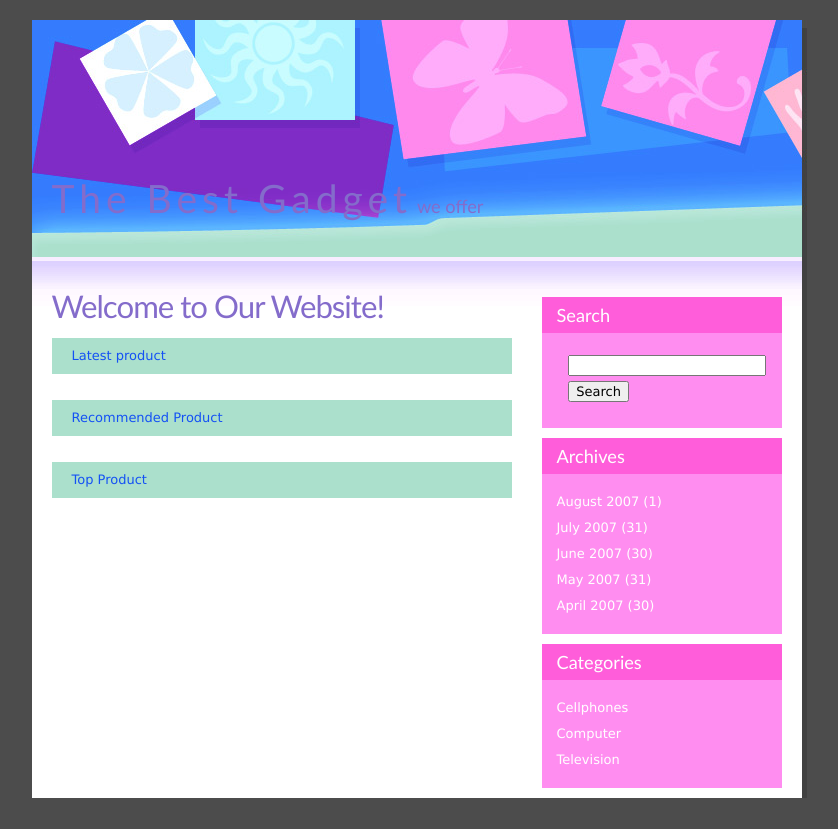
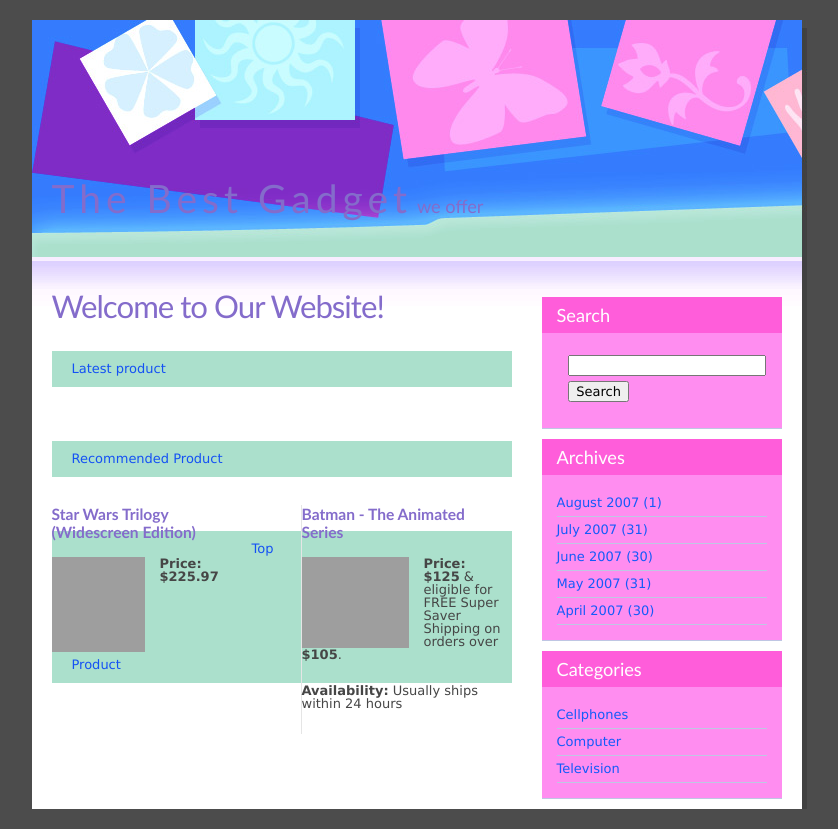
Before and after one commit to akonievyang/online-selling, a PHP site: page /myhome.php in a window 1280 px wide. Shown: the whole page, without its empty margins (221-1059 px from the left). Before the commit the page ends 798 px from the top, so only its background shows below. Run offline with PHP 8.4, Linux system fonts and the light colour scheme; grey boxes are pictures that could not be loaded.

Commit message:
view products

```diff
--- a/bootstrap/css/myhome.css
+++ b/bootstrap/css/myhome.css
@@ -34,12 +34,12 @@
 	line-height: 2em;
 }
 
-p {
+#body p {
+    line-height: 13px;
+
 }
 
-blockquote {
-	font-style: italic;
-}
+
 
 ul {
 }
@@ -47,15 +47,12 @@
 ol {
 }
 
-a {
+li{
 	text-decoration: none;
 	border-bottom: 1px solid #BFC6E3;
 	color: #145BF9;
 }
 
-a:hover {
-	border: none;
-}
 
 small {
 }
@@ -84,7 +81,7 @@
 	width: 775px;
 	height: 237px;
 	margin: 0 auto;
-	background: url(../images/img01.jpg);
+	background: url(images/img01.jpg);
 }
 
 #header h1, #header h2 {
@@ -103,10 +100,6 @@
 	font-size: 1.4em;
 }
 
-#header a {
-	border: none;
-	color: #FFFFFF;
-}
 
 /* Page */
 
@@ -129,16 +122,13 @@
 
 .post {
 	margin-bottom: 2em;
+    line-height: ;
 }
 
 .post .title {
 	margin: 0;
 }
 
-.post .title a {
-	border: none;
-	color: #846CCB;
-}
 
 .post .title a:hover {
 	color: #145BF9;
@@ -158,9 +148,7 @@
 	color: #1451F4;
 }
 
-.post .meta a {
-	color: #1451F4;
-}
+
 
 /* Sidebar */
 
@@ -198,10 +186,6 @@
 	color: #FFFFFF;
 }
 
-#sidebar a {
-	border: none;
-	color: #FFFFFF;
-}
 
 #sidebar form {
 	margin: 0;
@@ -219,3 +203,29 @@
 #sidebar #s {
 	width: 190px;
 }
+.inner{
+    background-color:#ffffff;
+}
+#body .leftbox,
+#body .rightbox {
+    margin-top: 5px;
+    color: #464646;
+
+}
+
+#body .leftbox {
+    float: left;
+    width: 200px;
+
+}
+
+#body .rightbox {
+    float: right;
+    width: 200px;
+    margin-right: 18px;
+    border-left: 1px solid #e5e5e5;
+}
+
+#body .rightbox {
+    margin-right: 10px;
+}
--- a/myhome.php
+++ b/myhome.php
@@ -1,5 +1,5 @@
 <!DOCTYPE html >
-<html>
+<html xmlns="http://www.w3.org/1999/html">
     <head>
         <meta http-equiv="content-type" content="text/html; charset=utf-8" />
         <title>The Best Gadget </title>
@@ -20,7 +20,8 @@
 
                     </div>
 
-                    <p class="meta">Latest product</p>
+
+
                 </div>
 
                 <div class="post">
@@ -30,9 +31,36 @@
                         </blockquote>
 
                     </div>
+                    <p class="meta">Latest product</p>
+                </div>
+                <br/>
+                <div class="post">
+
                     <p class="meta">Recommended Product</p>
+                    <div id="body">
+                    <div class="inner">
+                        <div class="leftbox">
+                            <h3>Star Wars Trilogy (Widescreen Edition)</h3>
+                            <img src="images/photo_1.jpg" width="93" height="95" alt="photo 1" class="left" />
+                            <p><b>Price:</b> <b>$225.97</b></p>
+
+                        </div>
+                        <!-- end .leftbox -->
+                        <div class="rightbox">
+                            <h3>Batman - The Animated Series </h3>
+                            <img src="images/photo_4.jpg" width="107" height="91" alt="photo 4" class="left" />
+                            <p><b>Price:</b> <b>$125</b> &amp; eligible for FREE Super Saver Shipping on orders over <b>$105</b>.</p>
+                            <p><b>Availability:</b> Usually ships within 24 hours</p>
+                        </div>
+                        <!-- end .rightbox -->
+                    </div>
+                    <!-- end .inner -->
+                    </div>
+                    <!-- end #body -->
                 </div>
+                <!-- end .post -->
 
+                <br/>
                 <div class="post">
                     <div class="entry">
                         <blockquote>
@@ -61,11 +89,11 @@
                     <li>
                         <h2>Archives</h2>
                         <ul>
-                            <li><a href="#">August 2007</a> (1)</li>
-                            <li><a href="#">July 2007</a> (31)</li>
-                            <li><a href="#">June 2007</a> (30)</li>
-                            <li><a href="#">May 2007</a> (31)</li>
-                            <li><a href="#">April 2007</a> (30)</li>
+                            <li>August 2007 (1)</li>
+                            <li>July 2007 (31)</li>
+                            <li>June 2007 (30)</li>
+                            <li>May 2007 (31)</li>
+                            <li>April 2007 (30)</li>
                         </ul>
                     </li>
                     <li>
```
